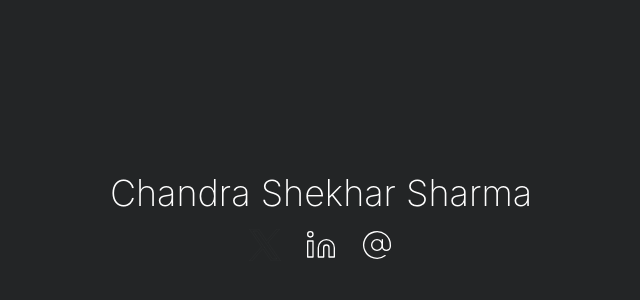
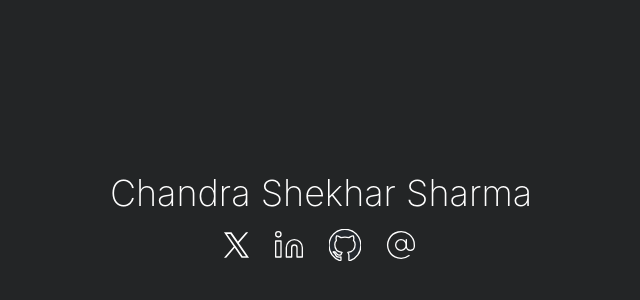
Before and after one commit to cshekharsharma/cshekharsharma.com, a plain HTML site: page index.html in a window 1280 px wide. Shown: the part 182-482 px from the top of the page, without its empty margins (319-959 px from the left). Drawn offline with Linux system fonts and the light colour scheme.

Commit message:
updates in index file

```diff
--- a/index.html
+++ b/index.html
@@ -40,8 +40,6 @@ margin-top: 14px;
 }
 svg {
 stroke-width: 1;
-width: 32px;
-height: 32px;
 fill: none;
 stroke: currentColor;
 stroke-linecap: round;
@@ -54,10 +52,12 @@ stroke-linejoin: round;
 <div>
 <h1>Chandra Shekhar Sharma</h1>
 <ul>
-<li><a href="https://x.com/cshekhar_sharma" rel="me"><svg xmlns="http://www.w3.org/2000/svg" viewBox="0 0 1200 1227" role="img"><title>X</title><path d="M714.163 519.284L1160.89 0H1055.03L667.137 450.887L357.328 0H0L468.492 681.821L0 1226.37H105.866L515.491 750.218L842.672 1226.37H1200L714.137 519.284H714.163ZM569.165 687.828L521.697 619.934L144.011 79.6944H306.615L611.412 515.685L658.88 583.579L1055.08 1150.3H892.476L569.165 687.854V687.828Z" fill="
+<li><a target="_blank" href="https://x.com/cshekhar_sharma" rel="me"><svg xmlns="http://www.w3.org/2000/svg" height="32" width="25" viewBox="0 0 1200 1227" role="img"><title>X</title><path d="M714.163 519.284L1160.89 0H1055.03L667.137 450.887L357.328 0H0L468.492 681.821L0 1226.37H105.866L515.491 750.218L842.672 1226.37H1200L714.137 519.284H714.163ZM569.165 687.828L521.697 619.934L144.011 79.6944H306.615L611.412 515.685L658.88 583.579L1055.08 1150.3H892.476L569.165 687.854V687.828Z" fill="white
     "></path></svg></a></li>
-<li><a href="https://www.linkedin.com/in/cshekharsharma" rel="me"><svg xmlns="http://www.w3.org/2000/svg" viewBox="0 0 24 24" role="img"><title>LinkedIn</title><path d="M16 8a6 6 0 0 1 6 6v7h-4v-7a2 2 0 0 0-2-2 2 2 0 0 0-2 2v7h-4v-7a6 6 0 0 1 6-6z"></path><rect x="2" y="9" width="4" height="12"></rect><circle cx="4" cy="4" r="2"></circle></svg></a></li>
-<li><a href="mailto:shekharsharma705@gmail.com" rel="me"><svg xmlns="http://www.w3.org/2000/svg" viewBox="0 0 24 24" role="img"><title>Email</title><circle cx="12" cy="12" r="4"></circle><path d="M16 8v5a3 3 0 0 0 6 0v-1a10 10 0 1 0-3.92 7.94"></path></svg></a></li>
+<li><a target="_blank" href="https://www.linkedin.com/in/cshekharsharma" rel="me"><svg xmlns="http://www.w3.org/2000/svg" height="32" width="32" viewBox="0 0 24 24" role="img"><title>LinkedIn</title><path d="M16 8a6 6 0 0 1 6 6v7h-4v-7a2 2 0 0 0-2-2 2 2 0 0 0-2 2v7h-4v-7a6 6 0 0 1 6-6z"></path><rect x="2" y="9" width="4" height="12"></rect><circle cx="4" cy="4" r="2"></circle></svg></a></li>
+<li><a target="_blank" href="https://github.com/cshekharsharma" rel="me">
+<svg width="32" height="32" viewbox="0 0 98 96" xmlns="http://www.w3.org/2000/svg"><path fill-rule="evenodd" clip-rule="evenodd" d="M48.854 0C21.839 0 0 22 0 49.217c0 21.756 13.993 40.172 33.405 46.69 2.427.49 3.316-1.059 3.316-2.362 0-1.141-.08-5.052-.08-9.127-13.59 2.934-16.42-5.867-16.42-5.867-2.184-5.704-5.42-7.17-5.42-7.17-4.448-3.015.324-3.015.324-3.015 4.934.326 7.523 5.052 7.523 5.052 4.367 7.496 11.404 5.378 14.235 4.074.404-3.178 1.699-5.378 3.074-6.6-10.839-1.141-22.243-5.378-22.243-24.283 0-5.378 1.94-9.778 5.014-13.2-.485-1.222-2.184-6.275.486-13.038 0 0 4.125-1.304 13.426 5.052a46.97 46.97 0 0 1 12.214-1.63c4.125 0 8.33.571 12.213 1.63 9.302-6.356 13.427-5.052 13.427-5.052 2.67 6.763.97 11.816.485 13.038 3.155 3.422 5.015 7.822 5.015 13.2 0 18.905-11.404 23.06-22.324 24.283 1.78 1.548 3.316 4.481 3.316 9.126 0 6.6-.08 11.897-.08 13.526 0 1.304.89 2.853 3.316 2.364 19.412-6.52 33.405-24.935 33.405-46.691C97.707 22 75.788 0 48.854 0z" fill="#24292f" stroke-width="4"/></svg></a>
+<li><a target="_blank" href="mailto:shekharsharma705@gmail.com" rel="me"><svg xmlns="http://www.w3.org/2000/svg" height="32" width="32" viewBox="0 0 24 24" role="img"><title>Email</title><circle cx="12" cy="12" r="4"></circle><path d="M16 8v5a3 3 0 0 0 6 0v-1a10 10 0 1 0-3.92 7.94"></path></svg></a></li>
 </ul>
 </div>
 </div>
```
